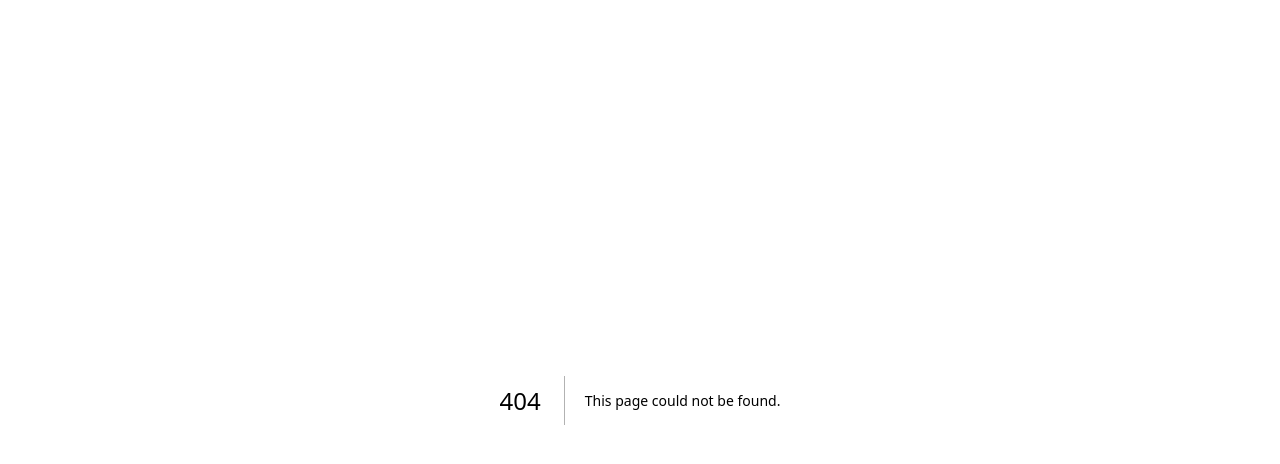
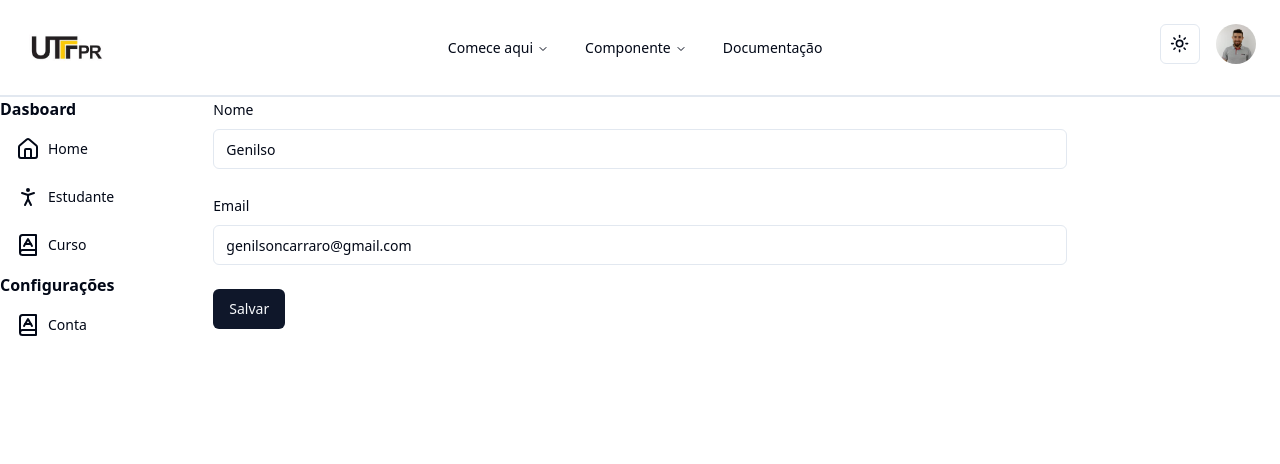
Before and after one commit to Genilso190/school-20241, a Next.js app: page /admin/student/new in a window 1280 px wide. Before the commit this address had no page. Shown: the top 464 px of the page. Built offline with nearby package versions, Linux system fonts and the light colour scheme.

Commit message:
feat: cadastro e listagem de estudsntes

```diff
--- a/app/admin/student/List.tsx
+++ b/app/admin/student/List.tsx
@@ -8,6 +8,7 @@
   TableHeader,
   TableRow,
 } from "@/components/ui/table"
+import { revalidatePath } from "next/cache"
 
 const invoices = [
   {
@@ -54,25 +55,38 @@
   },
 ]
 
-  export default function ListStudent() {
+interface IStudent {
+  id: number,
+  name: string
+  email: string
+}
+
+export default async function ListStudent() {
+  const students = await list()
+  async function list() {
+    revalidatePath("/adim/student")
+    const response = await fetch("https://server20241.vercel.app/students")
+    return response.json();
+
+  }
+
   return (
     <Table>
       <TableCaption>Lista e Estudantes</TableCaption>
       <TableHeader>
         <TableRow>
           <TableHead className="w-[100px]">ID</TableHead>
-            <TableHead>RA</TableHead>
           <TableHead>Nome</TableHead>
-            <TableHead className="text-right">Email</TableHead>
+          <TableHead>Email</TableHead>
         </TableRow>
       </TableHeader>
       <TableBody>
-          {invoices.map((invoice) => (
-            <TableRow key={invoice.invoice}>
-              <TableCell className="font-medium">{invoice.invoice}</TableCell>
-              <TableCell>{invoice.paymentStatus}</TableCell>
-              <TableCell>{invoice.paymentMethod}</TableCell>
-              <TableCell className="text-right">{invoice.totalAmount}</TableCell>
+        {students.map((item: IStudent) => (
+          <TableRow key={item.id}>
+            <TableCell className="font-medium">{item.id}</TableCell>
+            <TableCell>{item.name}</TableCell>
+            <TableCell>{item.email}</TableCell>
+
           </TableRow>
         ))}
       </TableBody>
--- a/app/admin/student/New.tsx
+++ b/app/admin/student/New.tsx
@@ -1,61 +1,63 @@
-import { Button } from "@/components/ui/button"
-import {
-  Dialog,
-  DialogClose,
-  DialogContent,
-  DialogDescription,
-  DialogFooter,
-  DialogHeader,
-  DialogTitle,
-  DialogTrigger,
-} from "@/components/ui/dialog"
-import { Input } from "@/components/ui/input"
-import { Label } from "@/components/ui/label"
+//comentado essa parte
 
-export default function NewStudent() {
-  return (
-    <Dialog>
-      <DialogTrigger asChild>
-        <Button >Cadastrar Estudante</Button>
-      </DialogTrigger>
-      <DialogContent className="sm:max-w-[425px]">
-        <DialogHeader>
-          <DialogTitle>Edit profile</DialogTitle>
-          <DialogDescription>
-           Incluia os dados do estudante e clique em SALVAR.
-          </DialogDescription>
-        </DialogHeader>
-        <div className="grid gap-4 py-4">
-          <div className="grid grid-cols-4 items-center gap-4">
-            <Label htmlFor="name" className="text-right">
-              Name
-            </Label>
-            <Input
-              id="name"
-              defaultValue="Genilso Carraro"
-              className="col-span-3"
-            />
-          </div>
-          <div className="grid grid-cols-4 items-center gap-4">
-            <Label htmlFor="username" className="text-right">
-              Email
-            </Label>
-            <Input
-              id="username"
-              defaultValue="@Email"
-              className="col-span-3"
-            />
-          </div>
-        </div>
-        <DialogFooter>
-          <Button type="submit">Save changes</Button>
-          <DialogClose asChild>
-            <Button type="button" variant="secondary">
-              Close
-            </Button>
-          </DialogClose>
-        </DialogFooter>
-      </DialogContent>
-    </Dialog>
-  )
-}
+// import { Button } from "@/components/ui/button"
+// import {
+//   Dialog,
+//   DialogClose,
+//   DialogContent,
+//   DialogDescription,
+//   DialogFooter,
+//   DialogHeader,
+//   DialogTitle,
+//   DialogTrigger,
+// } from "@/components/ui/dialog"
+// import { Input } from "@/components/ui/input"
+// import { Label } from "@/components/ui/label"
+
+// export default function NewStudent() {
+//   return (
+//     <Dialog>
+//       <DialogTrigger asChild>
+//         <Button >Cadastrar Estudante</Button>
+//       </DialogTrigger>
+//       <DialogContent className="sm:max-w-[425px]">
+//         <DialogHeader>
+//           <DialogTitle>Cadastrar Estudante</DialogTitle>
+//           <DialogDescription>
+//            Incluia os dados do estudante e clique em SALVAR.
+//           </DialogDescription>
+//         </DialogHeader>
+//         <div className="grid gap-4 py-4">
+//           <div className="grid grid-cols-4 items-center gap-4">
+//             <Label htmlFor="name" className="text-right">
+//               Name
+//             </Label>
+//             <Input
+//               id="name"
+//               defaultValue="Genilso Carraro"
+//               className="col-span-3"
+//             />
+//           </div>
+//           <div className="grid grid-cols-4 items-center gap-4">
+//             <Label htmlFor="username" className="text-right">
+//               Email
+//             </Label>
+//             <Input
+//               id="username"
+//               defaultValue="@Email"
+//               className="col-span-3"
+//             />
+//           </div>
+//         </div>
+//         <DialogFooter>
+//           <Button type="submit">Salvar</Button>
+//           <DialogClose asChild>
+//             <Button type="button" variant="secondary">
+//               Fechar
+//             </Button>
+//           </DialogClose>
+//         </DialogFooter>
+//       </DialogContent>
+//     </Dialog>
+//   )
+// }
--- /dev/null
+++ b/app/admin/student/new/page.tsx
@@ -0,0 +1,82 @@
+
+"use client"
+
+import { zodResolver } from "@hookform/resolvers/zod"
+import { useForm } from "react-hook-form"
+import { z } from "zod"
+
+import { Button } from "@/components/ui/button"
+import {
+    Form,
+    FormControl,
+    FormDescription,
+    FormField,
+    FormItem,
+    FormLabel,
+    FormMessage,
+} from "@/components/ui/form"
+import { Input } from "@/components/ui/input"
+
+const FormSchema = z.object({
+    name: z.string().min(2, {
+        message: "Nome precisa ter no minimo 2 characters.",
+    }),
+    email: z.string().email({ message: "Digite o email correto" }),
+
+})
+
+export default function SaveStudent() {
+    const form = useForm<z.infer<typeof FormSchema>>({
+        resolver: zodResolver(FormSchema),
+        defaultValues: {
+            name: "Genilso",
+            email: "genilsoncarraro@gmail.com"
+        },
+    })
+
+    async function onSubmit(student: z.infer<typeof FormSchema>) {
+        const requestOption = {
+            method: "POST",
+            headers: { 'Content-Type': 'application/json' },
+            body: JSON.stringify(student)
+        }
+            const response = await fetch("https://server20241.vercel.app/students", requestOption)
+            form.reset();
+            alert("Estudante cadastrado com sucesso")
+
+        }
+
+        return (
+            <Form {...form}>
+                <form onSubmit={form.handleSubmit(onSubmit)} className="w-2/3 space-y-6">
+                    <FormField
+                        control={form.control}
+                        name="name"
+                        render={({ field }) => (
+                            <FormItem>
+                                <FormLabel>Nome</FormLabel>
+                                <FormControl>
+                                    <Input placeholder="Digite seu nome aqui" {...field} />
+                                </FormControl>
+                                <FormMessage />
+                            </FormItem>
+                        )}
+                    />
+                    <FormField
+                        control={form.control}
+                        name="email"
+                        render={({ field }) => (
+                            <FormItem>
+                                <FormLabel>Email</FormLabel>
+                                <FormControl>
+                                    <Input placeholder="Digite seu email aqui" {...field} />
+                                </FormControl>
+                                <FormMessage />
+                            </FormItem>
+                        )}
+                    />
+                    <Button type="submit">Salvar</Button>
+                </form>
+            </Form>
+        )
+    }
--- a/app/admin/student/page.tsx
+++ b/app/admin/student/page.tsx
@@ -1,3 +1,4 @@
+import { Button } from "@/components/ui/button";
 import ListStudent from "./List";
 import NewStudent from "./New";
 
@@ -6,7 +7,9 @@
         <div className="w-full flex flex-col justify-center mt-6">
 
             <div className=" flex justify-center mb-6">
-                <NewStudent />
+                <a href="/admin/student/new">
+                <Button>Cadastrar Estudante</Button>
+                </a>
             </div>
             <ListStudent />
         </div>
--- /dev/null
+++ b/components/ui/form.tsx
@@ -0,0 +1,176 @@
+import * as React from "react"
+import * as LabelPrimitive from "@radix-ui/react-label"
+import { Slot } from "@radix-ui/react-slot"
+import {
+  Controller,
+  ControllerProps,
+  FieldPath,
+  FieldValues,
+  FormProvider,
+  useFormContext,
+} from "react-hook-form"
+
+import { cn } from "@/lib/utils"
+import { Label } from "@/components/ui/label"
+
+const Form = FormProvider
+
+type FormFieldContextValue<
+  TFieldValues extends FieldValues = FieldValues,
+  TName extends FieldPath<TFieldValues> = FieldPath<TFieldValues>
+> = {
+  name: TName
+}
+
+const FormFieldContext = React.createContext<FormFieldContextValue>(
+  {} as FormFieldContextValue
+)
+
+const FormField = <
+  TFieldValues extends FieldValues = FieldValues,
+  TName extends FieldPath<TFieldValues> = FieldPath<TFieldValues>
+>({
+  ...props
+}: ControllerProps<TFieldValues, TName>) => {
+  return (
+    <FormFieldContext.Provider value={{ name: props.name }}>
+      <Controller {...props} />
+    </FormFieldContext.Provider>
+  )
+}
+
+const useFormField = () => {
+  const fieldContext = React.useContext(FormFieldContext)
+  const itemContext = React.useContext(FormItemContext)
+  const { getFieldState, formState } = useFormContext()
+
+  const fieldState = getFieldState(fieldContext.name, formState)
+
+  if (!fieldContext) {
+    throw new Error("useFormField should be used within <FormField>")
+  }
+
+  const { id } = itemContext
+
+  return {
+    id,
+    name: fieldContext.name,
+    formItemId: `${id}-form-item`,
+    formDescriptionId: `${id}-form-item-description`,
+    formMessageId: `${id}-form-item-message`,
+    ...fieldState,
+  }
+}
+
+type FormItemContextValue = {
+  id: string
+}
+
+const FormItemContext = React.createContext<FormItemContextValue>(
+  {} as FormItemContextValue
+)
+
+const FormItem = React.forwardRef<
+  HTMLDivElement,
+  React.HTMLAttributes<HTMLDivElement>
+>(({ className, ...props }, ref) => {
+  const id = React.useId()
+
+  return (
+    <FormItemContext.Provider value={{ id }}>
+      <div ref={ref} className={cn("space-y-2", className)} {...props} />
+    </FormItemContext.Provider>
+  )
+})
+FormItem.displayName = "FormItem"
+
+const FormLabel = React.forwardRef<
+  React.ElementRef<typeof LabelPrimitive.Root>,
+  React.ComponentPropsWithoutRef<typeof LabelPrimitive.Root>
+>(({ className, ...props }, ref) => {
+  const { error, formItemId } = useFormField()
+
+  return (
+    <Label
+      ref={ref}
+      className={cn(error && "text-destructive", className)}
+      htmlFor={formItemId}
+      {...props}
+    />
+  )
+})
+FormLabel.displayName = "FormLabel"
+
+const FormControl = React.forwardRef<
+  React.ElementRef<typeof Slot>,
+  React.ComponentPropsWithoutRef<typeof Slot>
+>(({ ...props }, ref) => {
+  const { error, formItemId, formDescriptionId, formMessageId } = useFormField()
+
+  return (
+    <Slot
+      ref={ref}
+      id={formItemId}
+      aria-describedby={
+        !error
+          ? `${formDescriptionId}`
+          : `${formDescriptionId} ${formMessageId}`
+      }
+      aria-invalid={!!error}
+      {...props}
+    />
+  )
+})
+FormControl.displayName = "FormControl"
+
+const FormDescription = React.forwardRef<
+  HTMLParagraphElement,
+  React.HTMLAttributes<HTMLParagraphElement>
+>(({ className, ...props }, ref) => {
+  const { formDescriptionId } = useFormField()
+
+  return (
+    <p
+      ref={ref}
+      id={formDescriptionId}
+      className={cn("text-sm text-muted-foreground", className)}
+      {...props}
+    />
+  )
+})
+FormDescription.displayName = "FormDescription"
+
+const FormMessage = React.forwardRef<
+  HTMLParagraphElement,
+  React.HTMLAttributes<HTMLParagraphElement>
+>(({ className, children, ...props }, ref) => {
+  const { error, formMessageId } = useFormField()
+  const body = error ? String(error?.message) : children
+
+  if (!body) {
+    return null
+  }
+
+  return (
+    <p
+      ref={ref}
+      id={formMessageId}
+      className={cn("text-sm font-medium text-destructive", className)}
+      {...props}
+    >
+      {body}
+    </p>
+  )
+})
+FormMessage.displayName = "FormMessage"
+
+export {
+  useFormField,
+  Form,
+  FormItem,
+  FormLabel,
+  FormControl,
+  FormDescription,
+  FormMessage,
+  FormField,
+}
--- a/package.json
+++ b/package.json
@@ -9,6 +9,7 @@
     "lint": "next lint"
   },
   "dependencies": {
+    "@hookform/resolvers": "^3.4.2",
     "@radix-ui/react-avatar": "^1.0.4",
     "@radix-ui/react-dialog": "^1.0.5",
     "@radix-ui/react-dropdown-menu": "^2.0.6",
@@ -22,8 +23,10 @@
     "next-themes": "^0.3.0",
     "react": "^18",
     "react-dom": "^18",
+    "react-hook-form": "^7.51.5",
     "tailwind-merge": "^2.3.0",
-    "tailwindcss-animate": "^1.0.7"
+    "tailwindcss-animate": "^1.0.7",
+    "zod": "^3.23.8"
   },
   "devDependencies": {
     "@types/node": "^20",
```
Also changed, not shown: 1 other file (tests, documents, lock files or other folders). Lines whose indentation alone changed are shown as unchanged.
